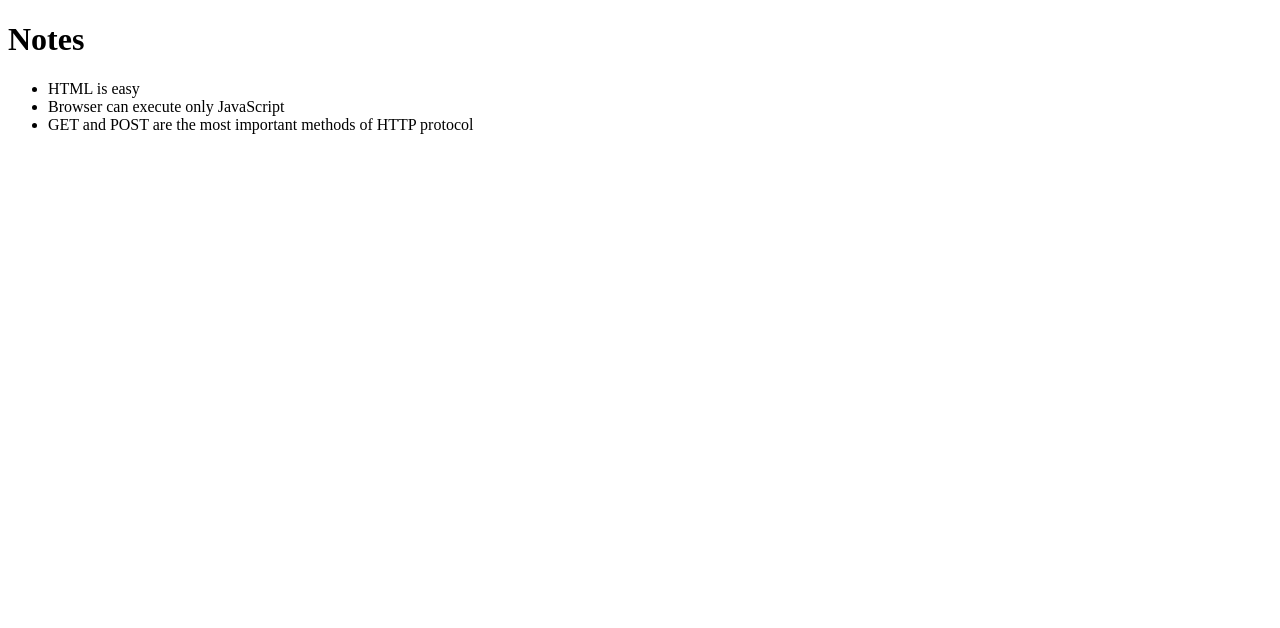
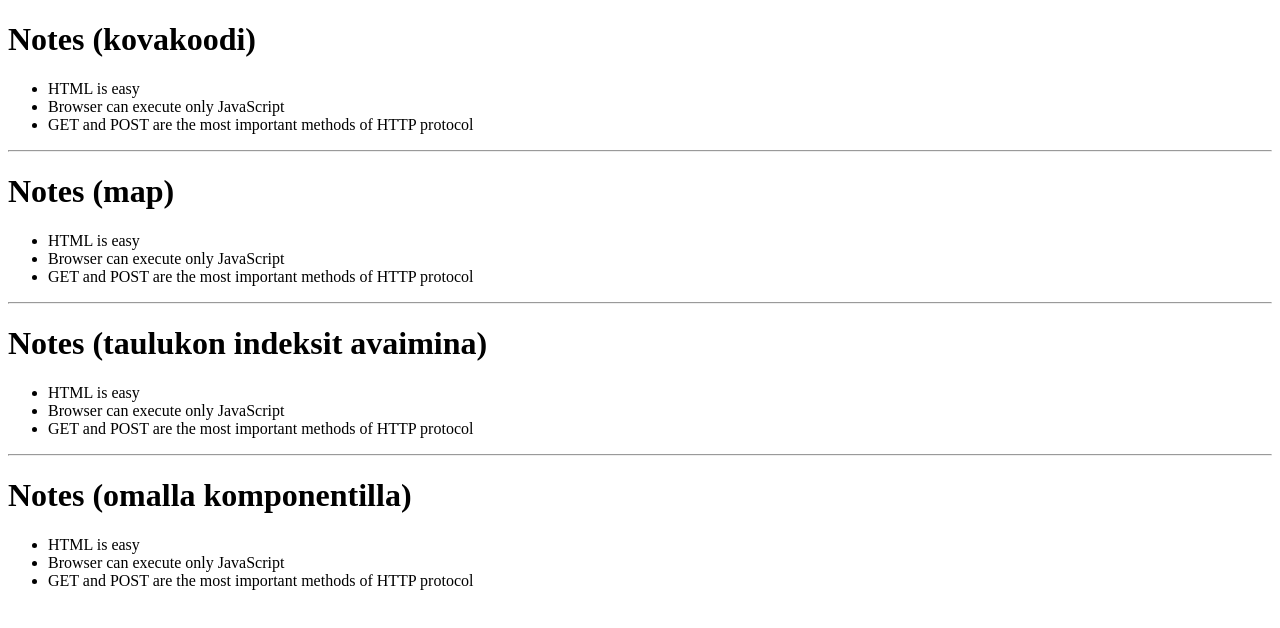
Before and after one commit to Saima445/05-react-kokoelman-renderointi, a React (Vite) app: page / in a window 1280 px wide. Shown: the top 628 px of the page. Built offline with nearby package versions, Linux system fonts and the light colour scheme.

Commit message:
tehtävä suoritettu loppuun. Tapa 4:ssä käytetään map-metodia, ulkoista Note-komponenttia ja Note-komponentille on määritetty key-attribuutti.

```diff
--- a/src/App.jsx
+++ b/src/App.jsx
@@ -1,14 +1,41 @@
 import { useState } from "react";
+import Note from "./components/Note";
 
-const App = (props) => {
-  const { notes } = props;
+const App = ({ notes }) => {
+  // destrukturoidaan alempi apumuuttuja pois ja lisätään notes suoraan nuolifunktioon propsin sijaan
+  // const { notes } = props;
   return (
     <>
-      <h1>Notes</h1>
+      {/* tapa 1 kovakoodilla */}
+      <h1>Notes (kovakoodi)</h1>
       <ul>
         <li>{notes[0].content}</li>
         <li>{notes[1].content}</li>
         <li>{notes[2].content}</li>
+      </ul>
+      <hr></hr>
+      {/* tapa 2 käyttäen map-metodia */}
+      <h1>Notes (map)</h1>
+      <ul>
+        {notes.map((note) => (
+          <li key={note.id}>{note.content}</li>
+        ))}
+      </ul>
+      <hr></hr>
+      {/* tapa 3 antipattern, ei ole suositeltava tapa! */}
+      <h1>Notes (taulukon indeksit avaimina)</h1>
+      <ul>
+        {notes.map((note, i) => (
+          <li key={i}>{note.content}</li>
+        ))}
+      </ul>
+      <hr></hr>
+      {/* tapa 4 tehdään Notelle oma komponentti */}
+      <h1>Notes (omalla komponentilla)</h1>
+      <ul>
+        {notes.map((note) => (
+          <Note key={note.id} note={note} />
+        ))}
       </ul>
     </>
   );
--- /dev/null
+++ b/src/components/Note.jsx
@@ -0,0 +1,5 @@
+const Note = ({ note }) => {
+  return <li>{note.content}</li>;
+};
+
+export default Note;
--- a/src/main.jsx
+++ b/src/main.jsx
@@ -19,6 +19,15 @@ const notes = [
   },
 ];
 
+const result = notes.map((note) => note.id);
+console.log(result);
+
+// täydellinen kirjoitus funktiolle:
+// const result2 = notes.map((note) => {
+//   return note.id;
+// });
+// console.log(result2);
+
 ReactDOM.createRoot(document.getElementById("root")).render(
   <App notes={notes} />
 );
```
